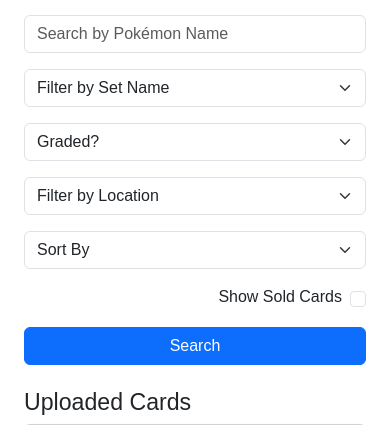
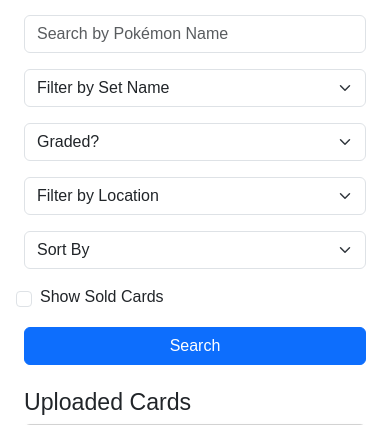
Before and after one commit to urkorenu/pokemon-shop, a Flask app: page /profile/1 in a window 390 px wide. Shown: the part 429-854 px from the top of the page. Run offline with Flask 3, Linux system fonts and the light colour scheme; tables that the repository leaves empty hold one stand-in row (values such as "Sample post"); grey boxes marked "Sample" are stand-in pictures; some libraries are stand-ins or nearby versions.

Commit message:
Restore the align, need to fix

```diff
--- a/app/templates/_search_form.html
+++ b/app/templates/_search_form.html
@@ -39,13 +39,12 @@
     </div>
 
     {% if show_sold_checkbox %}
-    <div class="col-md-2 form-check d-flex align-items-center" style="direction: rtl;">
-	<input class="form-check-input ms-2" type="checkbox" name="show_sold" id="showSold"
-	       {% if request.args.get('show_sold') == 'on' %}checked{% endif %} onchange="this.form.submit()">
-	<label class="form-check-label" for="showSold">{{ _('Show Sold Cards') }}</label>
+    <div class="col-md-2 form-check d-flex align-items-center">
+        <input class="form-check-input me-2" type="checkbox" name="show_sold" id="showSold"
+               {% if request.args.get('show_sold') == 'on' %}checked{% endif %} onchange="this.form.submit()">
+        <label class="form-check-label" for="showSold">{{ _('Show Sold Cards') }}</label>
     </div>
     {% endif %}
-
 
     <div class="col-md-2">
         <button type="submit" class="btn btn-primary w-100">{{ _('Search') }}</button>
```
